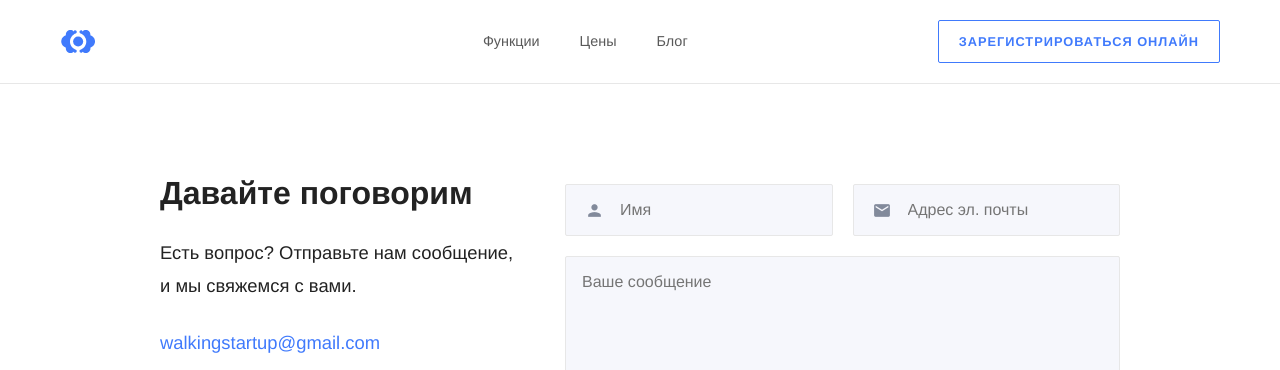
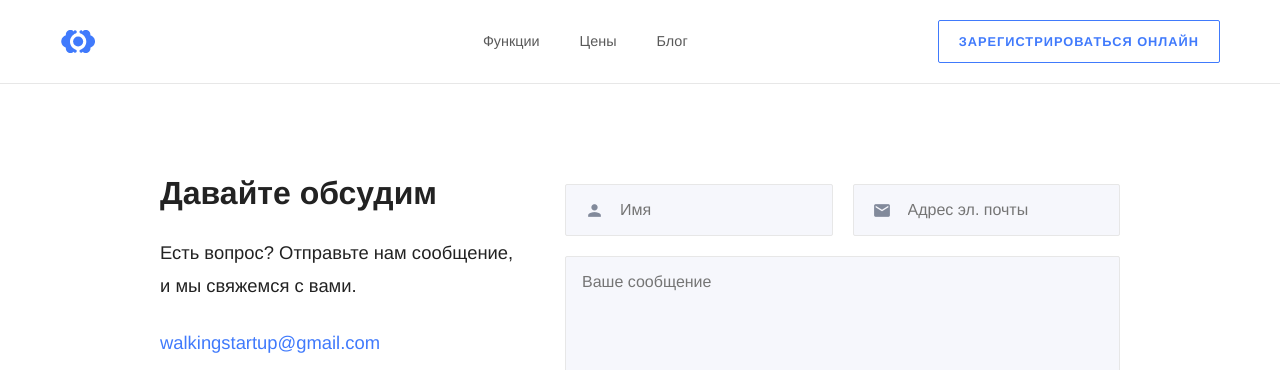
Before and after one commit to RakhimyanTim/fitness.github.io, a Jekyll site: the page built from pages/contact.html, in a window 1280 px wide. Shown: the top 370 px of the page. Built offline with Jekyll 4.4.1, drawn with Linux system fonts in a browser that asks for light colours; some web fonts are replaced.

Commit message:
Update contact.html

```diff
--- a/pages/contact.html
+++ b/pages/contact.html
@@ -8,7 +8,7 @@ permalink: /contact/
 <div class="contact">
 	<div class="wrapper">
 		<div class="contact-content">
-			<h2>Давайте поговорим</h2>
+			<h2>Давайте обсудим</h2>
 			<p>Есть вопрос? Отправьте нам сообщение, и мы свяжемся с вами.</p>
 			<p><a href="mailto:walkingstartup@gmail.com">walkingstartup@gmail.com</a></p>
 		</div>
```
